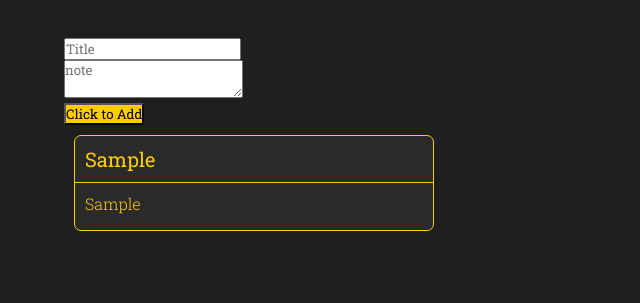
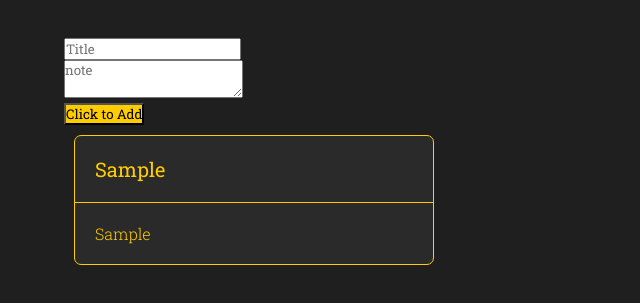
Before and after one commit to apdonaghy/notes-app, a plain HTML site: page index.html in a window 1280 px wide. Both pictures are taken after typing "Sample", "Sample" into the empty fields and a click on the button "Click to Add". Shown: the part 213-516 px from the top of the page, without its empty margins (0-640 px from the left). Drawn offline with Linux system fonts and the light colour scheme.

Commit message:
fixed styling issue

```diff
--- a/main.css
+++ b/main.css
@@ -27,7 +27,7 @@ h1 {
     border: 1px solid #FFCC00;
     border-radius: 7px;
     width:31.25%;
-    height:6em;
+    /* height:10em; */
     background-color: #2A2A2A;
     margin:10px;
 }
@@ -50,7 +50,7 @@ h2{
     color:#FFCC00;
     font-weight: 400;
     font-size: 1.25em;
-    padding: 10px;
+    padding: 20px;
     border-bottom: 1px solid #FFCC00;
 }
 
@@ -67,5 +67,5 @@ p{
     font-size:1em;
     color:#FFCC00;
     font-weight: 200;
-    padding:10px;
+    padding:20px;
 }
```
